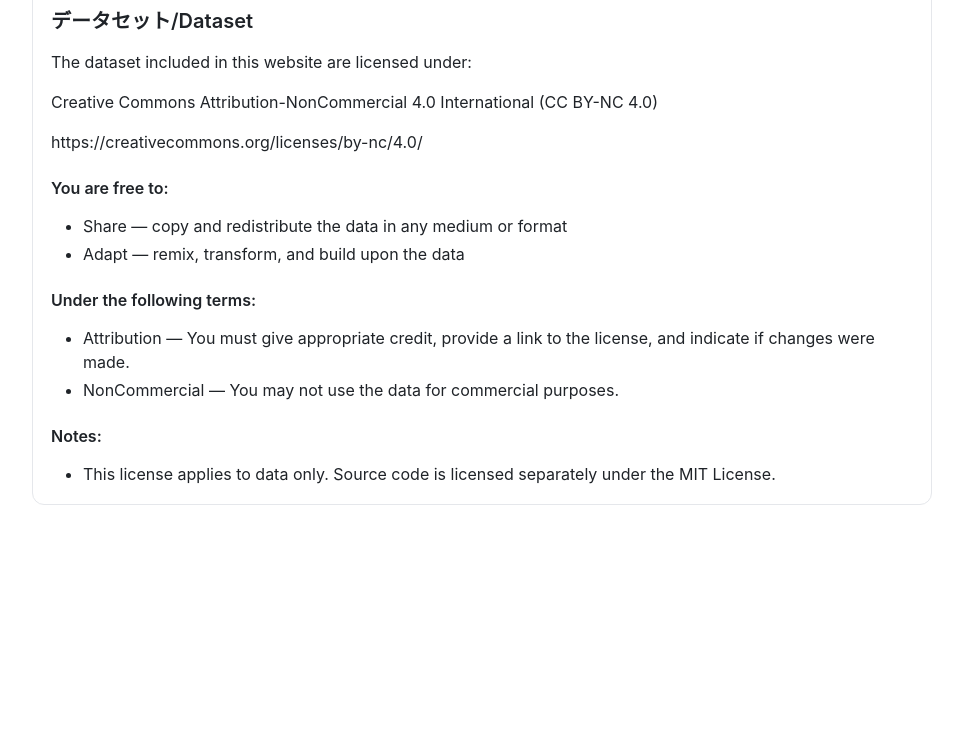
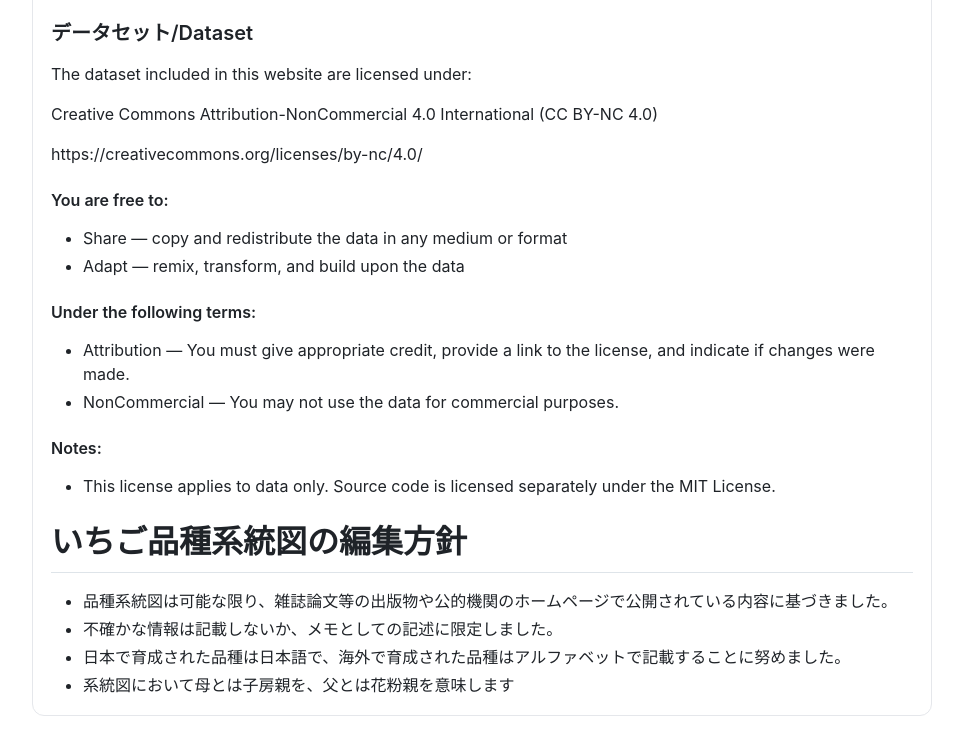
Before and after one commit to fwjxv8jmdz-spec/strawberry-pedigree, a plain HTML site: page README.html in a window 1280 px wide. Shown: the part 1343-2098 px from the top of the page, without its empty margins (158-1121 px from the left). Before the commit the page ends 1920 px from the top, so only its background shows below. Drawn offline with nearby package versions, Linux system fonts and the light colour scheme.

Commit message:
Update README.html

```diff
--- a/README.html
+++ b/README.html
@@ -67,7 +67,7 @@
     </div>
 
     <div class="card markdown-body">
-      <h2>使用上の注意 / Disclaimer</h2>
+      <h1>利用上の注意 / Disclaimer</h1>
       <p><strong>この系統図は、公開情報および提供情報をもとに作成した資料です。</strong></p>
       <ul>
         <li>本Webサイトの内容は、正確性・完全性・最新性を保証したものではありません。</li>
@@ -130,6 +130,13 @@
               <li>This license applies to data only. Source code is licensed separately under the MIT License.</li>
             </ul>
 
+        <h1>いちご品種系統図の編集方針</h1>
+          <ul>
+            <li>品種系統図は可能な限り、雑誌論文等の出版物や公的機関のホームページで公開されている内容に基づきました。</li>
+            <li>不確かな情報は記載しないか、メモとしての記述に限定しました。</li>
+            <li>日本で育成された品種は日本語で、海外で育成された品種はアルファベットで記載することに努めました。</li>
+            <li>系統図において母とは子房親を、父とは花粉親を意味します</li>
+          </ul>
 
     </div>
   </div>
```
